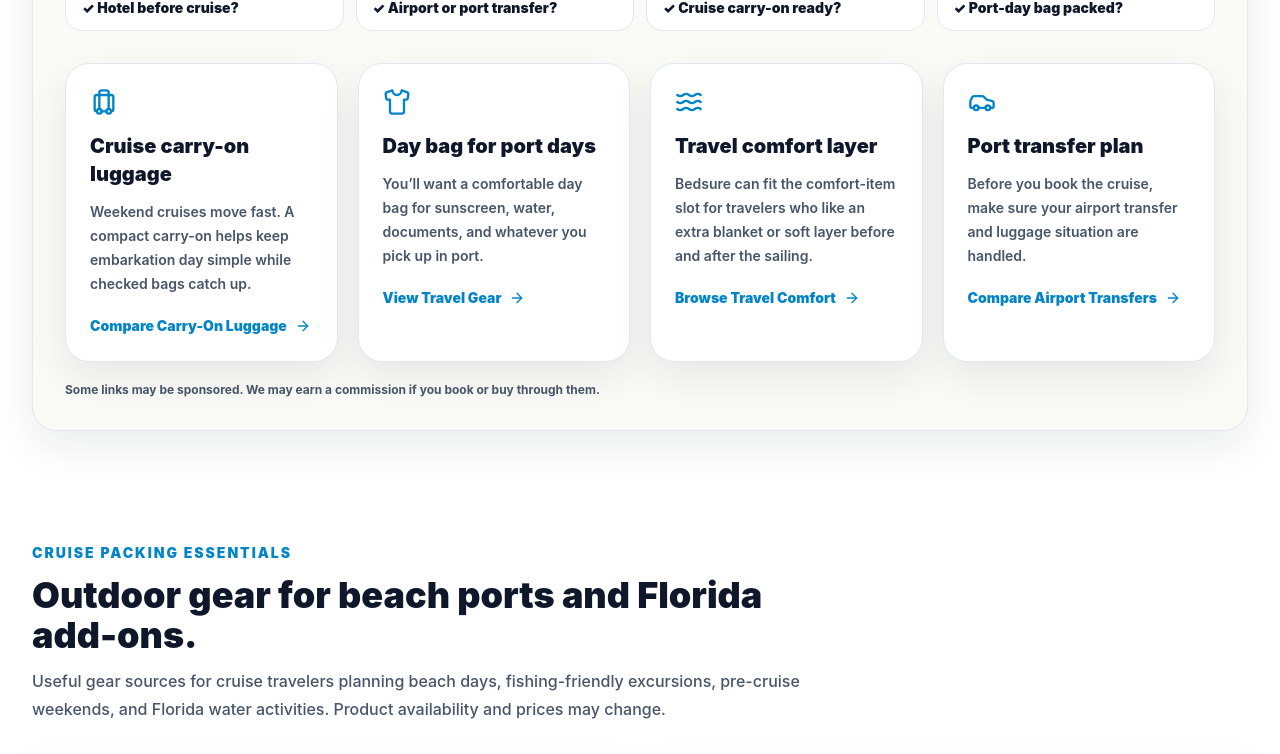
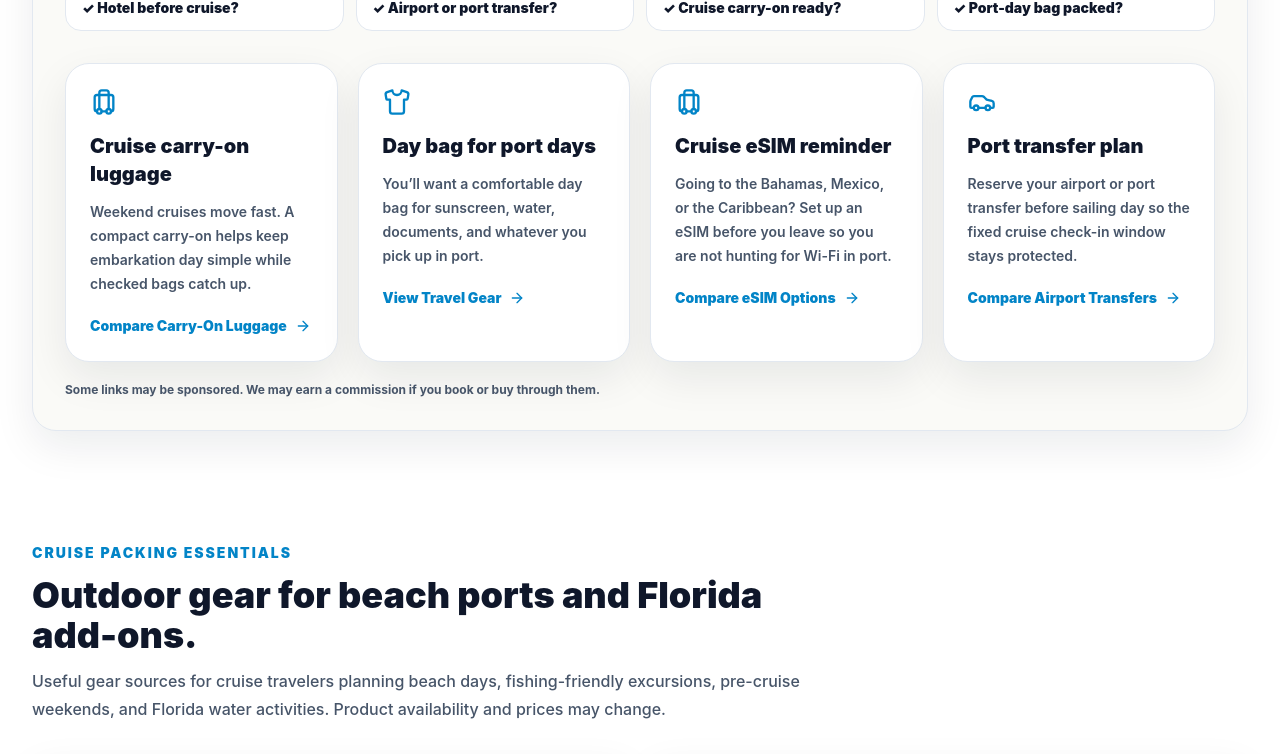
Before and after one commit to jmanock/cdflorida, a Next.js app: page /miami-weekend-cruise-guide in a window 1280 px wide. Shown: the part 5860-6614 px from the top of the page. Built offline with nearby package versions, Linux system fonts and the light colour scheme; grey boxes are pictures that could not be loaded.

Commit message:
updated to 13.5

```diff
--- a/app/editorial-policy/page.tsx
+++ b/app/editorial-policy/page.tsx
@@ -37,7 +37,7 @@ export default function EditorialPolicyPage() {
               Our pages use safe travel language because cruise fares may change, taxes and port fees may apply, cabin availability varies by sailing, and travelers should confirm details directly with booking or source sites before purchasing.
             </p>
             <p>
-              We prioritize useful Florida cruise planning context: departure ports, nearby airports, hotel needs, common destinations, cruise lengths, traveler fit, and current cruise search links. Partner links may earn a commission, which helps keep the site free to use.
+              We prioritize useful Florida cruise planning context: departure ports, nearby airports, hotel needs, common destinations, cruise lengths, traveler fit, and current cruise search links. Some links may be sponsored or affiliate links. We may earn a commission if you book or buy through them, at no extra cost to you.
             </p>
           </div>
         </section>
--- a/components/CruiseSeoLandingPage.tsx
+++ b/components/CruiseSeoLandingPage.tsx
@@ -72,9 +72,10 @@ function RelatedPages({ page }: { page: CruiseSeoPage }) {
         </div>
         <div className="mt-8 grid gap-3 sm:grid-cols-2 lg:grid-cols-5">
           {relatedPages.map((related) => (
-            <a
+            <TrackedNavLink
               key={related.slug}
               href={`/${related.slug}`}
+              label={related.h1}
               className="group rounded-2xl border border-slate-200 bg-white p-5 shadow-card transition hover:-translate-y-1 hover:border-sky-200 hover:shadow-soft"
             >
               <p className="text-xs font-black uppercase tracking-[0.12em] text-ocean">Florida cruise guide</p>
@@ -84,16 +85,16 @@ function RelatedPages({ page }: { page: CruiseSeoPage }) {
                 View page
                 <ArrowRight className="h-4 w-4 transition group-hover:translate-x-0.5" aria-hidden="true" />
               </span>
-            </a>
+            </TrackedNavLink>
           ))}
         </div>
         <div className="mt-8 rounded-3xl border border-slate-200 bg-white p-6 shadow-card">
           <p className="text-sm font-black uppercase tracking-[0.14em] text-ocean">Readers also planned</p>
           <div className="mt-4 grid gap-3 sm:grid-cols-2 lg:grid-cols-5">
             {readersAlsoPlanned.map((item) => (
-              <a className="rounded-2xl bg-sand px-4 py-3 text-sm font-black text-ink transition hover:bg-skyline hover:text-ocean" href={item.href} key={item.href}>
+              <TrackedNavLink className="rounded-2xl bg-sand px-4 py-3 text-sm font-black text-ink transition hover:bg-skyline hover:text-ocean" href={item.href} label={item.label} key={item.href}>
                 {item.label}
-              </a>
+              </TrackedNavLink>
             ))}
           </div>
         </div>
--- a/components/SiteFooter.tsx
+++ b/components/SiteFooter.tsx
@@ -55,7 +55,7 @@ export function SiteFooter() {
             </div>
           </div>
           <p className="mt-4 font-medium leading-6">
-            Affiliate disclosure: Some links on this site may earn us a commission at no extra cost to you. Prices and availability can change at any time.
+            Affiliate disclosure: Some links may be sponsored or affiliate links. We may earn a commission if you book or buy through them, at no extra cost to you.
           </p>
           <p className="mt-3 font-medium leading-6">
             Florida Deals Hub may earn a commission when you book through some links. This helps keep our deal alerts free.
--- a/components/TrackedNavLink.tsx
+++ b/components/TrackedNavLink.tsx
@@ -21,6 +21,12 @@ export function TrackedNavLink({
     };
 
     trackEvent("navigation_click", payload);
+    trackEvent("related_guide_click", {
+      ...payload,
+      source_page: window.location.pathname,
+      target_page: href,
+      placement_type: "related_discovery"
+    });
 
     if (href.includes("flightdealsflorida.org") || href.includes("hoteldealsflorida.org") || href.includes("localdealsflorida.org") || href.includes("floridadealshub.com")) {
       trackEvent("network_site_click", payload);
--- a/components/TravelEssentialsBlock.tsx
+++ b/components/TravelEssentialsBlock.tsx
@@ -12,16 +12,19 @@ function clickEvent(advertiser: TravelEssentialItem["advertiser"]) {
   if (advertiser === "nomatic") return "affiliate_click_nomatic";
   if (advertiser === "outfitr") return "affiliate_click_outfitr";
   if (advertiser === "bedsure") return "affiliate_click_bedsure";
+  if (advertiser === "esimshop" || advertiser === "esimania") return "affiliate_click_esim";
   if (advertiser === "airport_transfer") return "affiliate_click_transfer";
   return "travel_essentials_click";
 }
 
 export function TravelEssentialsBlock({ slug }: { slug: string }) {
+  const isInternationalCruise = /bahamas|caribbean|mexico|nassau|freeport|cozumel|cruise/.test(slug);
+  const toolkitItems = cruiseTravelEssentials.filter((item) => item.category !== "esim" || isInternationalCruise);
   const items: TravelEssentialItem[] = [
-    ...cruiseTravelEssentials,
+    ...toolkitItems,
     {
       title: "Port transfer plan",
-      description: "Before you book the cruise, make sure your airport transfer and luggage situation are handled.",
+      description: "Reserve your airport or port transfer before sailing day so the fixed cruise check-in window stays protected.",
       cta: "Compare Airport Transfers",
       affiliateUrl: getTransferAffiliateUrl("cruisedealsflorida", slug),
       advertiser: "airport_transfer",
@@ -39,12 +42,18 @@ export function TravelEssentialsBlock({ slug }: { slug: string }) {
       advertiser: item.advertiser,
       category: item.category,
       cta_text: item.cta,
+      affiliate_partner: item.advertiser,
       item_title: item.title,
       outbound_url: item.affiliateUrl,
+      page_topic: slug,
       page_type: "cruise",
-      page_path: window.location.pathname
+      page_path: window.location.pathname,
+      placement_type: "travel_toolkit",
+      tool_type: item.category
     };
     trackEvent("travel_essentials_click", payload);
+    trackEvent("toolkit_click", payload);
+    trackEvent("affiliate_click", payload);
     trackEvent(clickEvent(item.advertiser), payload);
   }
 
--- a/lib/travelEssentials.ts
+++ b/lib/travelEssentials.ts
@@ -3,7 +3,7 @@ export type TravelEssentialItem = {
   description: string;
   cta: string;
   affiliateUrl: string;
-  advertiser: "nomatic" | "outfitr" | "bedsure" | "airport_transfer";
+  advertiser: "nomatic" | "outfitr" | "bedsure" | "esimshop" | "esimania" | "airport_transfer";
   category: string;
 };
 
@@ -15,6 +15,8 @@ export const OUTFITR_MAIN_URL =
   "https://www.awin1.com/awclick.php?gid=582217&mid=117613&awinaffid=2881665&linkid=4523197";
 export const BEDSURE_URL =
   "https://www.awin1.com/awclick.php?gid=532727&mid=40882&awinaffid=2881665&linkid=4064760";
+export const ESIMSHOP_URL =
+  "https://www.awin1.com/awclick.php?gid=600694&mid=124780&awinaffid=2881665&linkid=4730960&clickref=";
 
 export const cruiseTravelEssentials: TravelEssentialItem[] = [
   {
@@ -34,11 +36,11 @@ export const cruiseTravelEssentials: TravelEssentialItem[] = [
     category: "travel_gear"
   },
   {
-    title: "Travel comfort layer",
-    description: "Bedsure can fit the comfort-item slot for travelers who like an extra blanket or soft layer before and after the sailing.",
-    cta: "Browse Travel Comfort",
-    affiliateUrl: BEDSURE_URL,
-    advertiser: "bedsure",
-    category: "travel_comfort"
+    title: "Cruise eSIM reminder",
+    description: "Going to the Bahamas, Mexico, or the Caribbean? Set up an eSIM before you leave so you are not hunting for Wi-Fi in port.",
+    cta: "Compare eSIM Options",
+    affiliateUrl: ESIMSHOP_URL,
+    advertiser: "esimshop",
+    category: "esim"
   }
 ];
```
